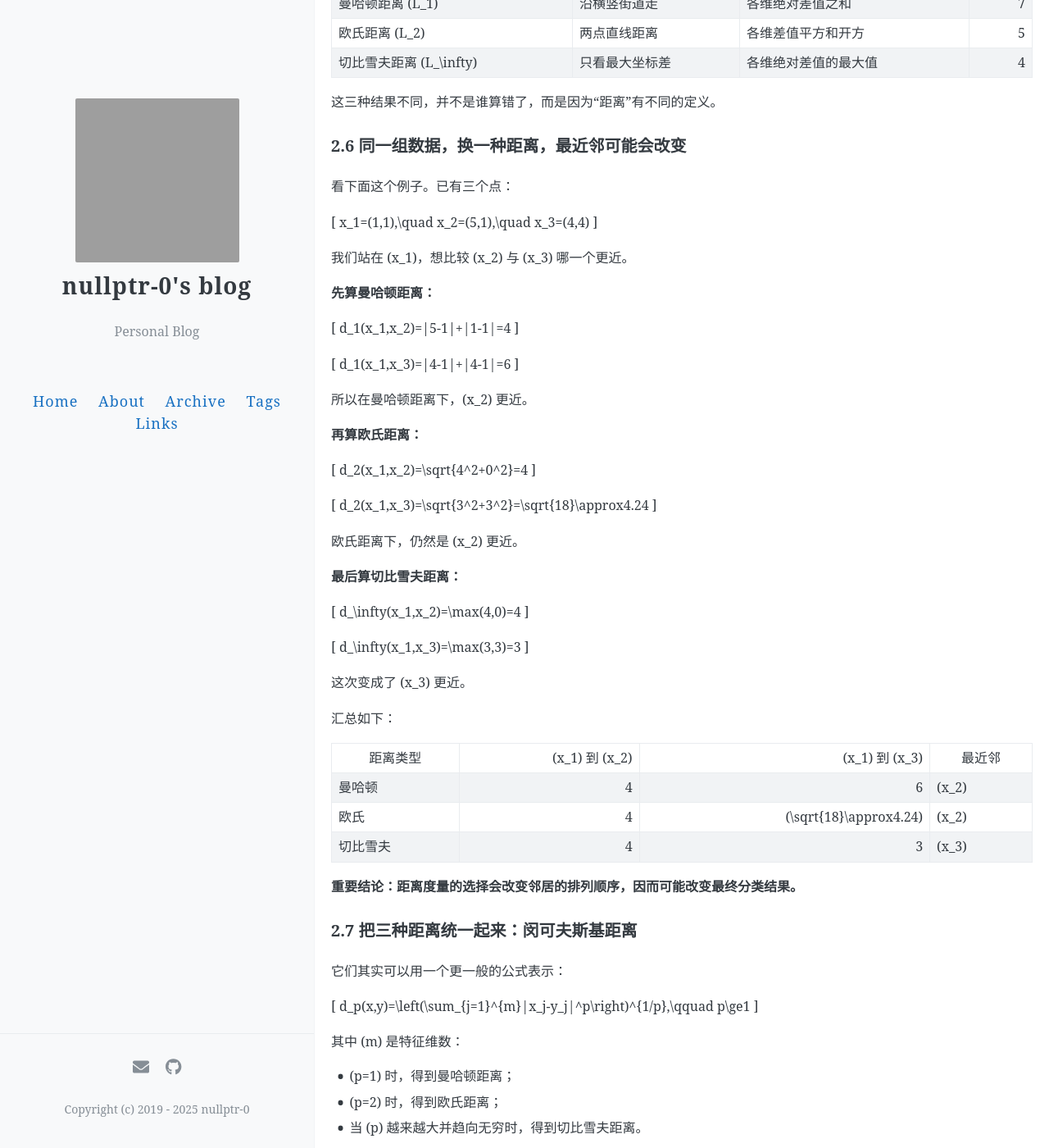
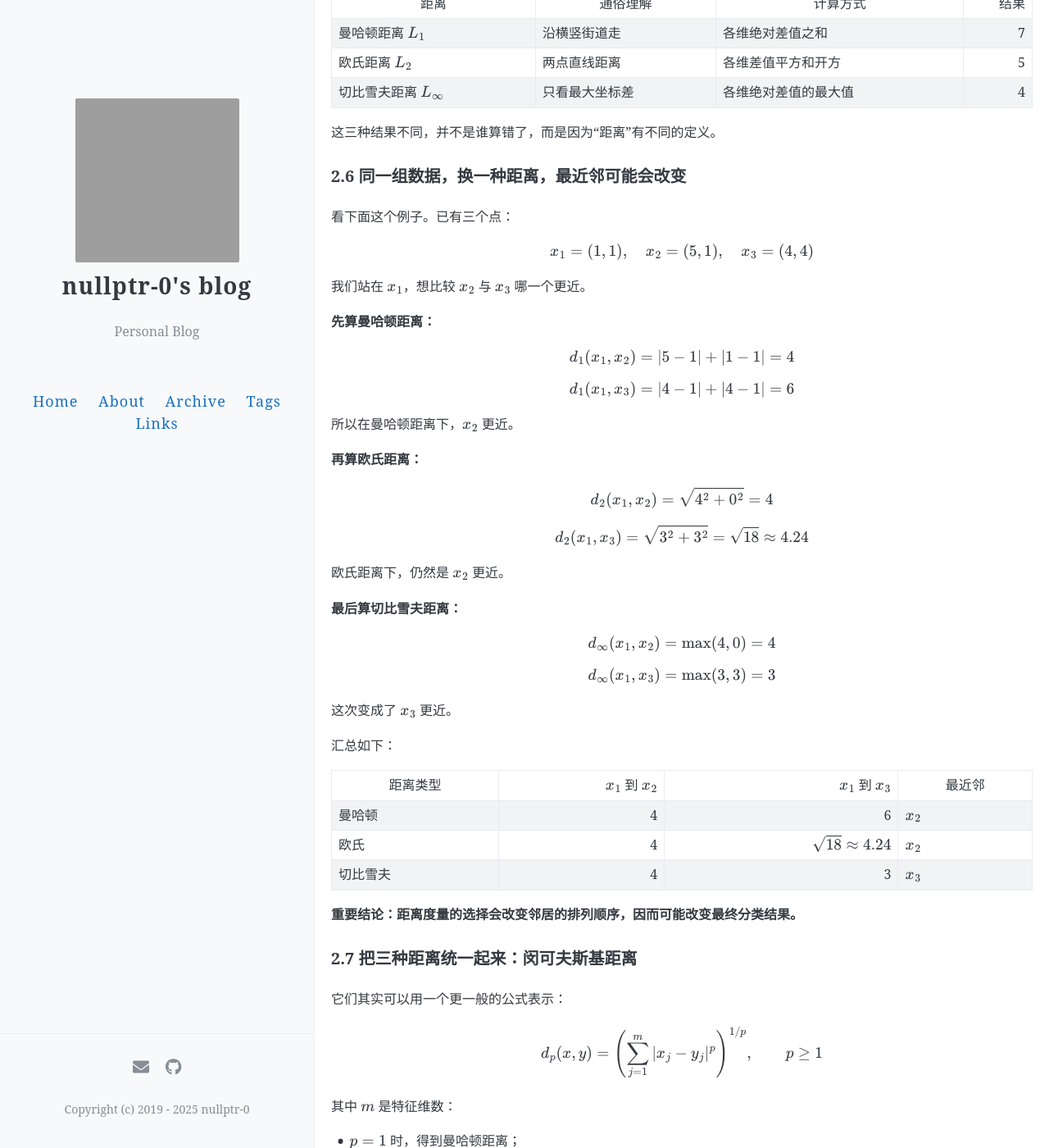
Before and after one commit to nullptr-0/nullptr-0.github.io, a Jekyll site: the page built from _posts/2026-11-10-KNN.md, in a window 1280 px wide and 1400 px high, scrolled down 4980 px. Shown: the whole window at 82% size. Built offline with Jekyll 4.4.1, drawn with Linux system fonts in a browser that asks for light colours; comment, search, counter and statistics services are not loaded; some of the changed text lies outside the part shown; grey boxes are pictures that could not be loaded.

Commit message:
docs: use dollar delimiters for KNN math formulas

```diff
--- a/_posts/2026-11-10-KNN.md
+++ b/_posts/2026-11-10-KNN.md
@@ -78,19 +78,19 @@ KNN 用于分类时，基本过程分为五步：
 
 新样本坐标为：
 
-\[
+$$
 Q=(3,3)
-\]
+$$
 
 已知训练数据如下：
 
 | 训练样本 | 坐标 | 类别 | 到 Q 的欧氏距离 |
 | --- | --- | --- | ---: |
-| A | (1,1) | 猫 | \(\sqrt{8}\approx2.83\) |
-| B | (2,2) | 猫 | \(\sqrt{2}\approx1.41\) |
-| C | (4,3) | 狗 | \(1\) |
-| D | (3,4) | 猫 | \(1\) |
-| E | (5,5) | 狗 | \(\sqrt{8}\approx2.83\) |
+| A | (1,1) | 猫 | $\sqrt{8}\approx2.83$ |
+| B | (2,2) | 猫 | $\sqrt{2}\approx1.41$ |
+| C | (4,3) | 狗 | $1$ |
+| D | (3,4) | 猫 | $1$ |
+| E | (5,5) | 狗 | $\sqrt{8}\approx2.83$ |
 
 假设 **K=3**，只需要看距离最近的三个样本：
 
@@ -129,15 +129,15 @@ KNN 的第一件大事就是定义“近”。在现实生活中，我们通常
 
 可以写成：
 
-\[
+$$
 A=(170,60),\qquad B=(175,65)
-\]
+$$
 
 它们是二维向量。所谓“二维”，就是每个样本有两个数值特征。
 
 如果加入年龄，样本就变成三维；如果有 100 个特征，就相当于处在一个 100 维的特征空间里。我们可能画不出 100 维空间，但依旧能用公式计算距离。
 
-### 2.2 曼哈顿距离（Manhattan Distance，\(L_1\)）
+### 2.2 曼哈顿距离（Manhattan Distance，$L_1$）
 
 想象你在一个道路横平竖直的城市中走路。你不能直接穿过建筑物，只能沿街道先横向走，再纵向走。
 
@@ -145,25 +145,25 @@ A=(170,60),\qquad B=(175,65)
 
 二维公式为：
 
-\[
+$$
 d_1(A,B)=|x_A-x_B|+|y_A-y_B|
-\]
+$$
 
 设：
 
-\[
+$$
 A=(1,2),\qquad B=(4,6)
-\]
+$$
 
 横向差 3，纵向差 4，所以：
 
-\[
+$$
 d_1(A,B)=|4-1|+|6-2|=3+4=\boxed{7}
-\]
+$$
 
 在更多维度的情况下，只要把每一维的差值绝对值加起来即可。
 
-### 2.3 欧氏距离（Euclidean Distance，\(L_2\)）
+### 2.3 欧氏距离（Euclidean Distance，$L_2$）
 
 欧氏距离就是我们最熟悉的**两点之间的直线距离**。
 
@@ -171,37 +171,37 @@ d_1(A,B)=|4-1|+|6-2|=3+4=\boxed{7}
 
 二维公式：
 
-\[
+$$
 d_2(A,B)=\sqrt{(x_A-x_B)^2+(y_A-y_B)^2}
-\]
+$$
 
 仍然取：
 
-\[
+$$
 A=(1,2),\qquad B=(4,6)
-\]
+$$
 
 那么：
 
-\[
+$$
 d_2(A,B)=\sqrt{(4-1)^2+(6-2)^2}
-\]
+$$
 
-\[
+$$
 =\sqrt{3^2+4^2}=\sqrt{9+16}=\boxed{5}
-\]
+$$
 
 欧氏距离是 KNN 中非常常见的选择。不过“常见”不意味着对任何数据都最合适。
 
-### 2.4 切比雪夫距离（Chebyshev Distance，\(L_\infty\)）
+### 2.4 切比雪夫距离（Chebyshev Distance，$L_\infty$）
 
 切比雪夫距离比较特别：它只关心**各个坐标差距中最大的那个**。
 
 二维公式：
 
-\[
+$$
 d_\infty(A,B)=\max\{|x_A-x_B|,|y_A-y_B|\}
-\]
+$$
 
 仍然是上面的两个点：
 
@@ -210,21 +210,21 @@ d_\infty(A,B)=\max\{|x_A-x_B|,|y_A-y_B|\}
 
 最大差距是 4，因此：
 
-\[
+$$
 d_\infty(A,B)=\max(3,4)=\boxed{4}
-\]
+$$
 
 你可以想象一个棋盘上的国王：如果一次能向任意相邻方向（包括斜向）走一步，从一个位置到另一个位置，最少需要的步数就与切比雪夫距离对应。
 
 ### 2.5 三种距离的对比
 
-对于同样的点 \(A=(1,2)\)、\(B=(4,6)\)：
+对于同样的点 $A=(1,2)$、$B=(4,6)$：
 
 | 距离 | 通俗理解 | 计算方式 | 结果 |
 | --- | --- | --- | ---: |
-| 曼哈顿距离 \(L_1\) | 沿横竖街道走 | 各维绝对差值之和 | 7 |
-| 欧氏距离 \(L_2\) | 两点直线距离 | 各维差值平方和开方 | 5 |
-| 切比雪夫距离 \(L_\infty\) | 只看最大坐标差 | 各维绝对差值的最大值 | 4 |
+| 曼哈顿距离 $L_1$ | 沿横竖街道走 | 各维绝对差值之和 | 7 |
+| 欧氏距离 $L_2$ | 两点直线距离 | 各维差值平方和开方 | 5 |
+| 切比雪夫距离 $L_\infty$ | 只看最大坐标差 | 各维绝对差值的最大值 | 4 |
 
 这三种结果不同，并不是谁算错了，而是因为“距离”有不同的定义。
 
@@ -232,55 +232,55 @@ d_\infty(A,B)=\max(3,4)=\boxed{4}
 
 看下面这个例子。已有三个点：
 
-\[
+$$
 x_1=(1,1),\quad x_2=(5,1),\quad x_3=(4,4)
-\]
+$$
 
-我们站在 \(x_1\)，想比较 \(x_2\) 与 \(x_3\) 哪一个更近。
+我们站在 $x_1$，想比较 $x_2$ 与 $x_3$ 哪一个更近。
 
 **先算曼哈顿距离：**
 
-\[
+$$
 d_1(x_1,x_2)=|5-1|+|1-1|=4
-\]
+$$
 
-\[
+$$
 d_1(x_1,x_3)=|4-1|+|4-1|=6
-\]
+$$
 
-所以在曼哈顿距离下，\(x_2\) 更近。
+所以在曼哈顿距离下，$x_2$ 更近。
 
 **再算欧氏距离：**
 
-\[
+$$
 d_2(x_1,x_2)=\sqrt{4^2+0^2}=4
-\]
+$$
 
-\[
+$$
 d_2(x_1,x_3)=\sqrt{3^2+3^2}=\sqrt{18}\approx4.24
-\]
+$$
 
-欧氏距离下，仍然是 \(x_2\) 更近。
+欧氏距离下，仍然是 $x_2$ 更近。
 
 **最后算切比雪夫距离：**
 
-\[
+$$
 d_\infty(x_1,x_2)=\max(4,0)=4
-\]
+$$
 
-\[
+$$
 d_\infty(x_1,x_3)=\max(3,3)=3
-\]
+$$
 
-这次变成了 \(x_3\) 更近。
+这次变成了 $x_3$ 更近。
 
 汇总如下：
 
-| 距离类型 | \(x_1\) 到 \(x_2\) | \(x_1\) 到 \(x_3\) | 最近邻 |
+| 距离类型 | $x_1$ 到 $x_2$ | $x_1$ 到 $x_3$ | 最近邻 |
 | --- | ---: | ---: | --- |
-| 曼哈顿 | 4 | 6 | \(x_2\) |
-| 欧氏 | 4 | \(\sqrt{18}\approx4.24\) | \(x_2\) |
-| 切比雪夫 | 4 | 3 | \(x_3\) |
+| 曼哈顿 | 4 | 6 | $x_2$ |
+| 欧氏 | 4 | $\sqrt{18}\approx4.24$ | $x_2$ |
+| 切比雪夫 | 4 | 3 | $x_3$ |
 
 **重要结论：距离度量的选择会改变邻居的排列顺序，因而可能改变最终分类结果。**
 
@@ -288,15 +288,15 @@ d_\infty(x_1,x_3)=\max(3,3)=3
 
 它们其实可以用一个更一般的公式表示：
 
-\[
+$$
 d_p(x,y)=\left(\sum_{j=1}^{m}|x_j-y_j|^p\right)^{1/p},\qquad p\ge1
-\]
+$$
 
-其中 \(m\) 是特征维数：
+其中 $m$ 是特征维数：
 
-- \(p=1\) 时，得到曼哈顿距离；
-- \(p=2\) 时，得到欧氏距离；
-- 当 \(p\) 越来越大并趋向无穷时，得到切比雪夫距离。
+- $p=1$ 时，得到曼哈顿距离；
+- $p=2$ 时，得到欧氏距离；
+- 当 $p$ 越来越大并趋向无穷时，得到切比雪夫距离。
 
 这个家族叫**闵可夫斯基距离（Minkowski Distance）**。
 
@@ -317,13 +317,13 @@ d_p(x,y)=\left(\sum_{j=1}^{m}|x_j-y_j|^p\right)^{1/p},\qquad p\ge1
 
 考虑两个数据记录：
 
-\[
+$$
 x=(\text{true},0.2,254)
-\]
+$$
 
-\[
+$$
 y=(\text{false},0.1,194)
-\]
+$$
 
 它们分别包含一个布尔属性、一个小数属性和一个较大数值的属性。
 
@@ -333,7 +333,7 @@ y=(\text{false},0.1,194)
 - 第二项：0.1；
 - 第三项：60。
 
-直接算欧氏距离，第三项的平方是 \(60^2=3600\)，而第二项的平方只有 \(0.1^2=0.01\)。第三项几乎控制了整个距离。
+直接算欧氏距离，第三项的平方是 $60^2=3600$，而第二项的平方只有 $0.1^2=0.01$。第三项几乎控制了整个距离。
 
 这不一定合理。数值大只说明量纲或取值范围大，不等于这个特征对分类一定更重要。
 
@@ -341,15 +341,15 @@ y=(\text{false},0.1,194)
 
 一个常见方法是**最小—最大归一化**：
 
-\[
+$$
 x'=\frac{x-x_{\min}}{x_{\max}-x_{\min}}
-\]
+$$
 
 如果一项特征在训练数据中的最小值是 100，最大值是 200，那么原来的 150 就变成：
 
-\[
+$$
 x'=\frac{150-100}{200-100}=0.5
-\]
+$$
 
 这样通常可以把训练数据中该特征的数值映射到 0～1 的范围。
 
@@ -359,14 +359,14 @@ x'=\frac{150-100}{200-100}=0.5
 
 另一种常见方法是 **Z-score 标准化**：
 
-\[
+$$
 z=\frac{x-\mu}{\sigma}
-\]
+$$
 
 其中：
 
-- \(\mu\) 是该特征在训练数据中的均值；
-- \(\sigma\) 是标准差。
+- $\mu$ 是该特征在训练数据中的均值；
+- $\sigma$ 是标准差。
 
 标准化后的特征通常具有“均值接近 0、标准差接近 1”的性质，能够降低不同特征量纲带来的不合理影响。
 
@@ -474,9 +474,9 @@ z=\frac{x-\mu}{\sigma}
 
 例如你可以尝试：
 
-\[
+$$
 K\in\{1,3,5,7,9,11\}
-\]
+$$
 
 然后比较它们在未参与对应训练的验证数据上的表现，选择效果较好的 K。
 
@@ -543,17 +543,17 @@ K 并不是孤立存在的。
 
 对于普通分类 KNN，可以写成：
 
-\[
+$$
 \hat y(x)=\arg\max_c\sum_{i\in N_K(x)}\mathbf1(y_i=c)
-\]
+$$
 
 这里：
 
-- \(x\) 是待预测的新样本；
-- \(N_K(x)\) 是距离它最近的 K 个训练样本的索引集合；
-- \(y_i\) 是第 \(i\) 个邻居的已知类别；
-- \(\mathbf1(y_i=c)\) 表示“如果第 \(i\) 个邻居属于类别 c，就记 1 票，否则记 0 票”；
-- \(\arg\max\) 表示找出票数最多的类别。
+- $x$ 是待预测的新样本；
+- $N_K(x)$ 是距离它最近的 K 个训练样本的索引集合；
+- $y_i$ 是第 $i$ 个邻居的已知类别；
+- $\mathbf1(y_i=c)$ 表示“如果第 $i$ 个邻居属于类别 c，就记 1 票，否则记 0 票”；
+- $\arg\max$ 表示找出票数最多的类别。
 
 不用害怕公式：它只是把“数一数哪个类别出现最多”写成了数学语言。
 
@@ -577,9 +577,9 @@ K 并不是孤立存在的。
 
 如果用最简单的 **0-1 损失**衡量错误：预测正确损失为 0，预测错误损失为 1，那么预测类别 c 的局部平均损失为：
 
-\[
+$$
 R(c\mid x)=\frac1K\sum_{i\in N_K(x)}\mathbf1(y_i\ne c)
-\]
+$$
 
 选择让这个值最小的类别，恰好等价于普通多数表决。
 
@@ -608,11 +608,11 @@ R(c\mid x)=\frac1K\sum_{i\in N_K(x)}\mathbf1(y_i\ne c)
 
 一种改进办法是让距离越近的邻居权重越大。例如可以设：
 
-\[
+$$
 w_i=\frac{1}{d(x,x_i)+\varepsilon}
-\]
+$$
 
-其中 \(\varepsilon>0\) 是一个很小的数，用来避免距离为 0 时出现除以 0 的问题。
+其中 $\varepsilon>0$ 是一个很小的数，用来避免距离为 0 时出现除以 0 的问题。
 
 然后把每一类得到的权重相加，选择总权重最大的类别。
 
@@ -706,9 +706,9 @@ KNN 通常不需要先学习这样的一组全局分类系数。它主要把训
 
 下面用六个二维点构造一棵 kd 树：
 
-\[
+$$
 (2,3),\ (5,4),\ (9,6),\ (4,7),\ (8,1),\ (7,2)
-\]
+$$
 
 为了便于理解，我们采用一个常见的建树规则：
 
@@ -732,41 +732,41 @@ KNN 通常不需要先学习这样的一组全局分类系数。它主要把训
 | 5 | (8,1) | 8 |
 | 6 | (9,6) | 9 |
 
-选取靠近中位数的 \((7,2)\) 作为根结点。
+选取靠近中位数的 $(7,2)$ 作为根结点。
 
 它相当于画了一条竖直分割线：
 
-\[
+$$
 x=7
-\]
+$$
 
 于是：
 
-- 左侧点：\((2,3),(4,7),(5,4)\)；
-- 右侧点：\((8,1),(9,6)\)。
+- 左侧点：$(2,3),(4,7),(5,4)$；
+- 右侧点：$(8,1),(9,6)$。
 
-根结点本身保存样本 \((7,2)\)。
+根结点本身保存样本 $(7,2)$。
 
 ### 8.2 第二步：切换到 y 坐标
 
 在左侧区域，点的 y 坐标分别为：
 
-\[
+$$
 3,\ 7,\ 4
-\]
+$$
 
 排序得到：
 
-\[
+$$
 3,\ 4,\ 7
-\]
+$$
 
-选中位点 \((5,4)\) 作为左子树的根。它用水平线 \(y=4\) 把左区域继续分成上下两部分：
+选中位点 $(5,4)$ 作为左子树的根。它用水平线 $y=4$ 把左区域继续分成上下两部分：
 
-- 较小的 y 一侧：\((2,3)\)；
-- 较大的 y 一侧：\((4,7)\)。
+- 较小的 y 一侧：$(2,3)$；
+- 较大的 y 一侧：$(4,7)$。
 
-在根结点右侧区域，两个点是 \((8,1)\) 和 \((9,6)\)。这一层同样按 y 坐标划分。这里选择 \((9,6)\) 作为右子树的根，\((8,1)\) 进入它的一侧子树。
+在根结点右侧区域，两个点是 $(8,1)$ 和 $(9,6)$。这一层同样按 y 坐标划分。这里选择 $(9,6)$ 作为右子树的根，$(8,1)$ 进入它的一侧子树。
 
 ### 8.3 第三步：继续划分，直到安排完所有点
 
@@ -797,15 +797,15 @@ kd 树结点通常保存样本点，并记录该层使用的划分维度。KNN
 
 所以常见做法是按维度循环：
 
-\[
+$$
 x\rightarrow y\rightarrow x\rightarrow y\rightarrow\cdots
-\]
+$$
 
 如果是三维空间，则可以轮流使用：
 
-\[
+$$
 x\rightarrow y\rightarrow z\rightarrow x\rightarrow\cdots
-\]
+$$
 
 也有其他建树策略，比如根据当前数据分布选择变化较大的维度。无论哪一种，目的都是让空间划分便于后续搜索。
 
@@ -821,46 +821,46 @@ x\rightarrow y\rightarrow z\rightarrow x\rightarrow\cdots
 
 假设要查询的点是：
 
-\[
+$$
 Q=(5,3)
-\]
+$$
 
 我们使用上一节建好的树。
 
-从根结点 \((7,2)\) 出发：
+从根结点 $(7,2)$ 出发：
 
-1. 根结点按 x 划分。因为 \(Q\) 的 x=5 小于 7，所以先走左子树。
-2. 到达 \((5,4)\)，这一层按 y 划分。因为 \(Q\) 的 y=3 小于 4，所以继续走它的较小 y 一侧。
-3. 到达叶结点 \((2,3)\)。
+1. 根结点按 x 划分。因为 $Q$ 的 x=5 小于 7，所以先走左子树。
+2. 到达 $(5,4)$，这一层按 y 划分。因为 $Q$ 的 y=3 小于 4，所以继续走它的较小 y 一侧。
+3. 到达叶结点 $(2,3)$。
 
 这一步的目的，是按照空间划分迅速找到一个与 Q 可能接近的区域。
 
 ### 9.2 第二阶段：记录当前最近点
 
-先算 Q 到叶结点 \((2,3)\) 的欧氏距离：
+先算 Q 到叶结点 $(2,3)$ 的欧氏距离：
 
-\[
+$$
 d(Q,(2,3))=\sqrt{(5-2)^2+(3-3)^2}=3
-\]
+$$
 
 于是暂时记录：
 
-- 当前候选最近邻：\((2,3)\)；
+- 当前候选最近邻：$(2,3)$；
 - 当前最短距离：3。
 
 但它只是**暂时**的答案。
 
 ### 9.3 第三阶段：向上回溯，检查父结点
 
-沿原路径返回到父结点 \((5,4)\)，计算：
+沿原路径返回到父结点 $(5,4)$，计算：
 
-\[
+$$
 d(Q,(5,4))=\sqrt{(5-5)^2+(3-4)^2}=1
-\]
+$$
 
 距离 1 明显小于之前的距离 3，所以更新：
 
-- 当前候选最近邻：\((5,4)\)；
+- 当前候选最近邻：$(5,4)$；
 - 当前最短距离：1。
 
 **这里已经能看出：第一次向下走到的叶结点，不一定是真正最近的点。** 如果只走到叶子就停止，会得出错误结果。
@@ -869,11 +869,11 @@ d(Q,(5,4))=\sqrt{(5-5)^2+(3-4)^2}=1
 
 返回父结点时，除了比较父结点本身，还要思考：**被我们暂时没走的另一侧区域，会不会藏着更近的点？**
 
-例如某条分割线是 \(y=4\)，而查询点的 y=3。查询点到这条分割线的最短距离是：
+例如某条分割线是 $y=4$，而查询点的 y=3。查询点到这条分割线的最短距离是：
 
-\[
+$$
 |3-4|=1
-\]
+$$
 
 如果目前找到的最近邻距离也是 1，那么另一侧空间在几何上仍有可能出现距离不大于 1 的点，是否需要访问取决于实现的并列规则与搜索目标。
 
@@ -915,13 +915,13 @@ d(Q,(5,4))=\sqrt{(5-5)^2+(3-4)^2}=1
 
 **暴力搜索（brute force）**通常需要对每个训练样本计算距离。设训练样本数为 N、每个样本有 d 个数值特征，那么对一个查询点计算全部距离，数量级通常是：
 
-\[
+$$
 O(Nd)
-\]
+$$
 
-对于固定且较低的维度，常被简化描述为 \(O(N)\)。
+对于固定且较低的维度，常被简化描述为 $O(N)$。
 
-**kd 树搜索**有机会避开大量不相关区域。在分布较友好、树较平衡、维度较低等条件下，单次近邻查询常能显著快于完整扫描，理想或典型情况下可接近 \(O(\log N)\) 的搜索表现。
+**kd 树搜索**有机会避开大量不相关区域。在分布较友好、树较平衡、维度较低等条件下，单次近邻查询常能显著快于完整扫描，理想或典型情况下可接近 $O(\log N)$ 的搜索表现。
 
 不过，这不是对所有数据的保证。
 
@@ -1062,9 +1062,9 @@ KNN 用于分类时，让邻居投票；用于回归时，通常求邻居目标
 
 如果采用普通 KNN 回归，预测值就是：
 
-\[
+$$
 \hat y=\frac{100+110+120}{3}=110\text{ 万元}
-\]
+$$
 
 如果使用距离加权平均，则可以让更相似的房屋影响更大。
 
```
